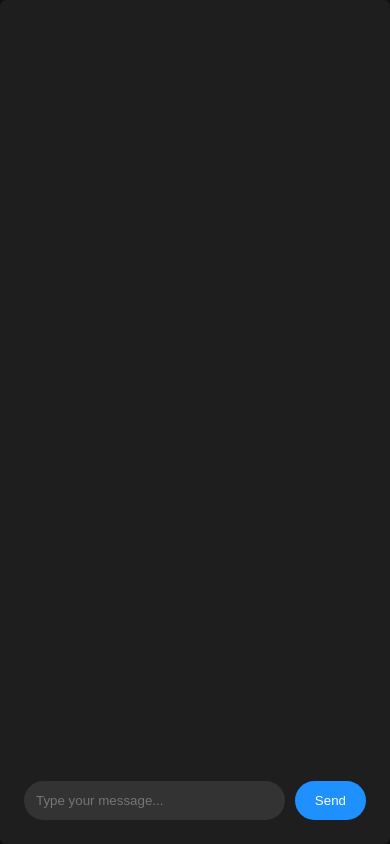
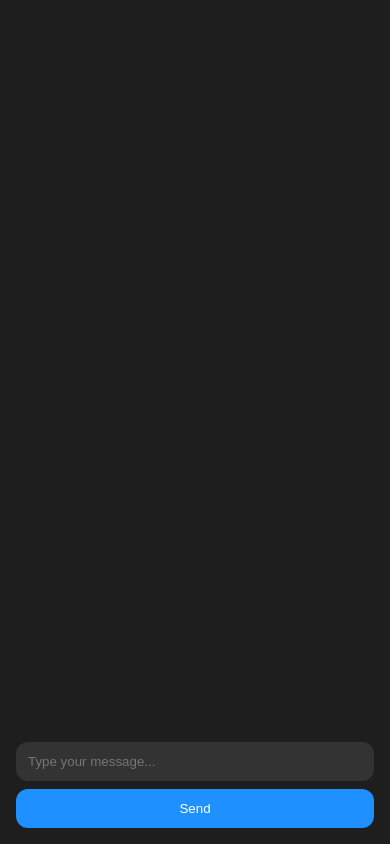
Before and after one commit to ManojKumar630/chatbot, a React (Vite) app: page / in a window 390 px wide. Built offline with nearby package versions, Linux system fonts and the light colour scheme; the HTML template or start-up script is replaced by a standard one.

Commit message:
Update index.css

```diff
--- a/src/index.css
+++ b/src/index.css
@@ -116,3 +116,36 @@ body {
   background-color: #555;
   border-radius: 3px;
 }
+
+/* -------------------------- */
+/* Mobile Responsive Styling */
+/* -------------------------- */
+
+@media (max-width: 768px) {
+  .chat-window {
+    height: 100%;
+    padding: 1rem;
+    border-radius: 0;
+  }
+
+  .chat-bubble {
+    max-width: 90%;
+    font-size: 14px;
+    padding: 10px 14px;
+  }
+
+  .chat-input-area {
+    flex-direction: column;
+    gap: 8px;
+  }
+
+  .chat-input-area input {
+    width: 100%;
+    border-radius: 12px;
+  }
+
+  .chat-input-area button {
+    width: 100%;
+    border-radius: 12px;
+  }
+}
```
